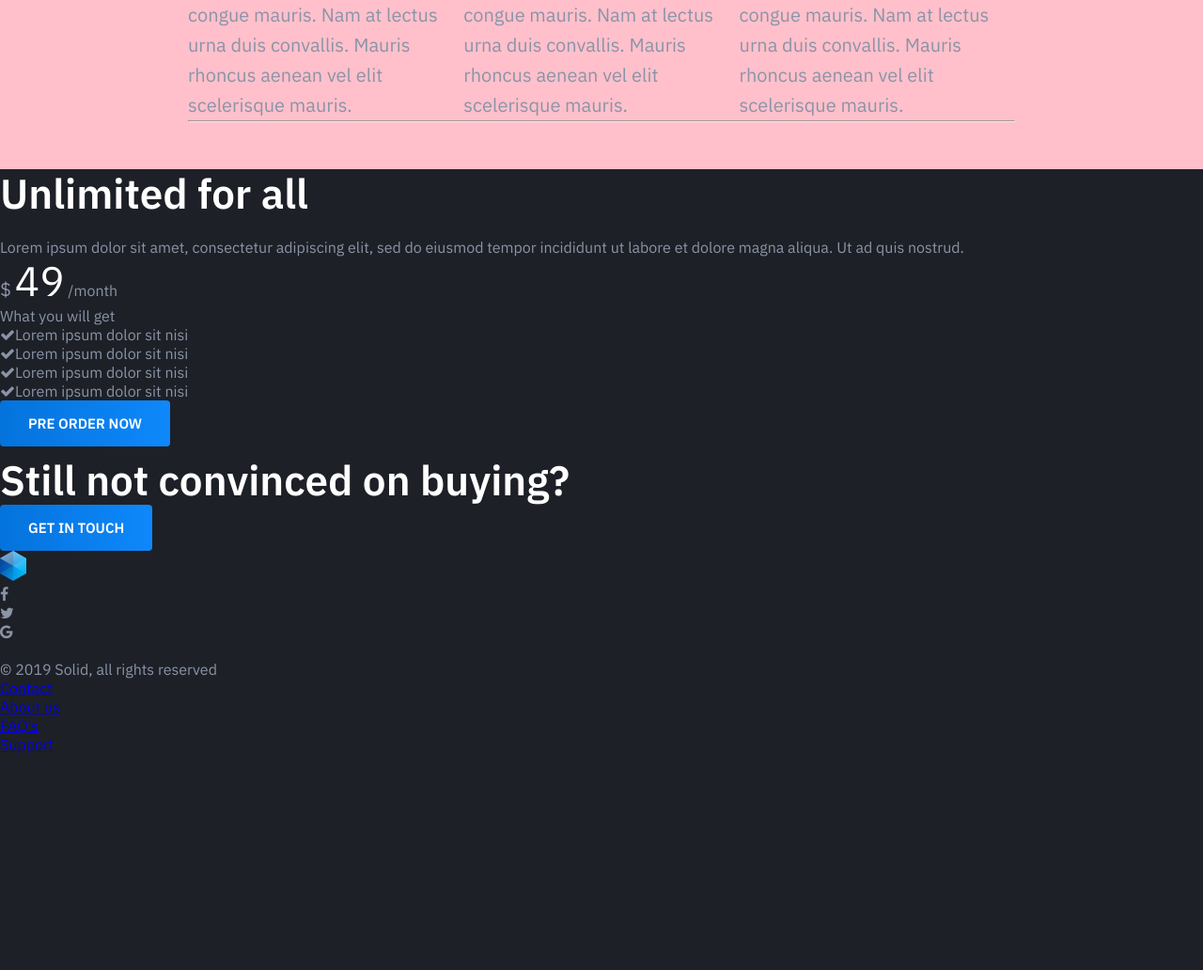
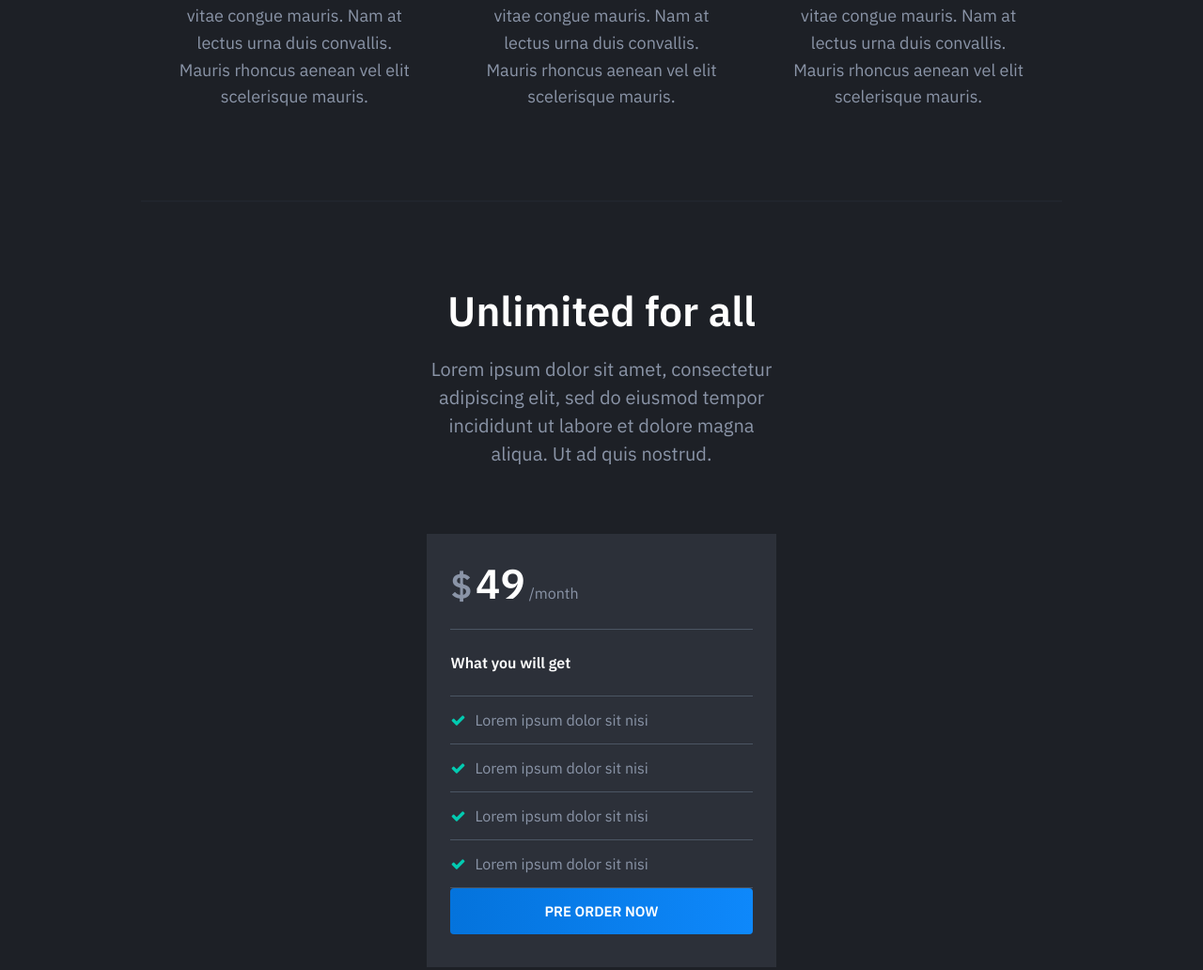
Before and after one commit to alliyah95/solid-landing-page, a website: page index.html in a window 1280 px wide. Shown: the part 1362-2394 px from the top of the page at 94% size. Before the commit the page ends 2164 px from the top, so only its background shows below. Drawn offline with Linux system fonts and the light colour scheme.

Commit message:
Update style.css

```diff
--- a/css/style.css
+++ b/css/style.css
@@ -10,6 +10,12 @@ body {
   box-sizing: border-box;
   background-color: #1D2026; }
 
+hr {
+  border: 0;
+  height: 0.2rem;
+  background-color: #21252c;
+  margin-top: 7rem; }
+
 body {
   color: #8A94A7;
   font-family: 'IBM Plex Sans', sans-serif;
@@ -21,12 +27,23 @@ body {
   font-size: 4.4rem;
   line-height: 1.2; }
 
+.heading-secondary {
+  color: #FFFFFF; }
+
 .body-text {
-  font-size: 2rem;
+  font-size: 1.8rem;
   line-height: 1.6; }
+  .body-text--bigger {
+    font-size: 2rem; }
 
 .u-margin-top-extra-small {
-  margin-top: 1rem; }
+  margin-top: 0.5rem; }
+
+.u-margin-top-small {
+  margin-top: 2.5rem; }
+
+.u-margin-top-medium {
+  margin-top: 4rem; }
 
 .u-margin-bottom-small {
   margin-bottom: 2rem; }
@@ -34,8 +51,20 @@ body {
 .u-margin-bottom-extra-small {
   margin-bottom: 1rem; }
 
+.u-margin-bottom-big {
+  margin-bottom: 7rem; }
+
 .u-margin-right-extra-small {
   margin-right: 1rem; }
+
+.u-bold-text {
+  font-weight: 600; }
+
+.u-small-btn-horizontal-padding {
+  padding: 1.5rem 3rem; }
+
+.u-medium-btn-horizontal-padding {
+  padding: 1.5rem 10rem; }
 
 .btn, .btn:link, .btn:visited {
   text-transform: uppercase;
@@ -43,7 +72,6 @@ body {
   color: #FFFFFF;
   font-weight: 600;
   border-radius: 0.4rem;
-  padding: 1.5rem 3rem;
   display: inline-block;
   font-size: 1.5rem; }
 
@@ -57,15 +85,76 @@ body {
 .btn--gray {
   background-color: #23282f; }
 
+.card {
+  text-align: left;
+  margin: 0 auto;
+  background-color: #2C3039;
+  padding: 2.5rem; }
+  .card__main {
+    margin-bottom: 0; }
+    .card__main--price {
+      padding-bottom: 1.5rem;
+      border-bottom: 1px solid #4b5563; }
+    .card__main--sub {
+      font-weight: 600;
+      padding: 2.5rem 0;
+      border-bottom: 1px solid #4b5563; }
+    .card__main ul {
+      list-style: none; }
+      .card__main ul li {
+        text-align: left;
+        padding: 1.5rem 0 1.5rem 0;
+        border-bottom: 1px solid #4b5563; }
+    .card__main--icon {
+      color: #02CBB1;
+      padding-right: 1rem; }
+
+.dollar {
+  font-size: 3.8rem; }
+
+.feature-box {
+  text-align: center;
+  padding: 2.5rem 4rem; }
+
+.footer {
+  padding: 0 23rem; }
+  .footer__logo-box {
+    display: flex;
+    justify-content: space-between; }
+  .footer .social-logo {
+    display: inline-block;
+    color: #0473DC; }
+    .footer .social-logo:not(:last-child) {
+      margin-right: 3rem; }
+  .footer__text {
+    font-size: 1.5rem;
+    display: flex;
+    justify-content: space-between; }
+    .footer__text .nav-list {
+      list-style: none; }
+      .footer__text .nav-list--item {
+        display: inline-block; }
+        .footer__text .nav-list--item:not(:last-child) {
+          margin-right: 3rem; }
+      .footer__text .nav-list--link:link, .footer__text .nav-list--link:visited {
+        text-decoration: none;
+        color: #8A94A7; }
+      .footer__text .nav-list--link:hover, .footer__text .nav-list--link:active {
+        text-decoration: underline; }
+
 .row {
   display: flex;
-  flex-direction: row; }
+  flex-direction: row;
+  justify-content: space-around; }
 
 .col-1-of-2 {
   flex: 0 0 44%; }
 
 .col-1-of-3 {
   flex: 0 0 33.33%; }
+
+.col-1-of-1 {
+  flex: 0 0 80%; }
 
 .header {
   background-color: #1D2026;
@@ -97,5 +186,27 @@ body {
     z-index: 999; }
 
 .section-features {
-  padding: 5rem 20rem;
-  background-color: pink; }
+  padding: 1rem 15rem;
+  margin-bottom: 7rem; }
+
+.section-preorder {
+  display: flex;
+  flex-direction: column;
+  text-align: center;
+  padding: 1rem 20rem;
+  margin-bottom: 10rem; }
+  .section-preorder__heading {
+    padding: 0 25rem;
+    line-height: 1.5; }
+
+.section-getintouch {
+  padding: 0 23rem;
+  margin-bottom: 10rem; }
+  .section-getintouch__title {
+    font-size: 3.3rem; }
+  .section-getintouch .container {
+    display: flex;
+    flex-basis: 0 0 70%;
+    background-color: #15181D;
+    padding: 7rem 2rem 7rem 3rem;
+    justify-content: space-between; }
```
